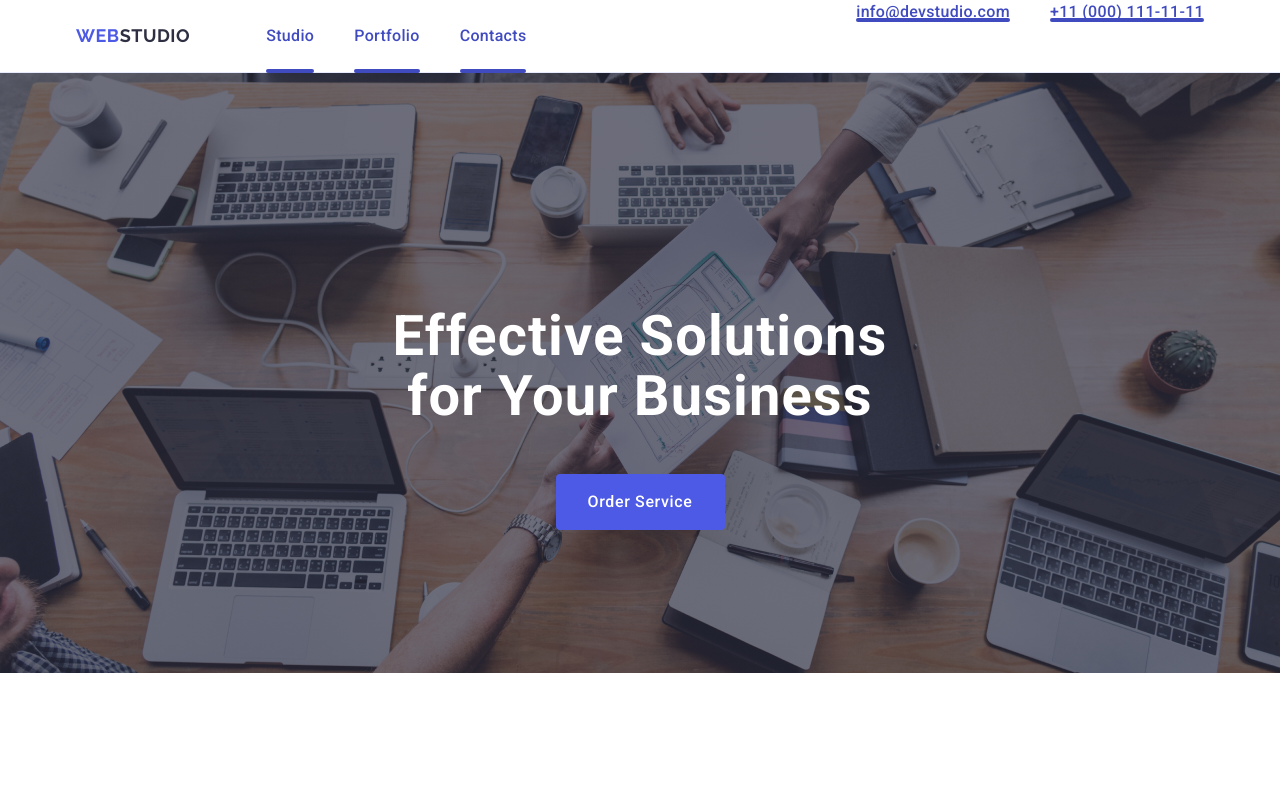
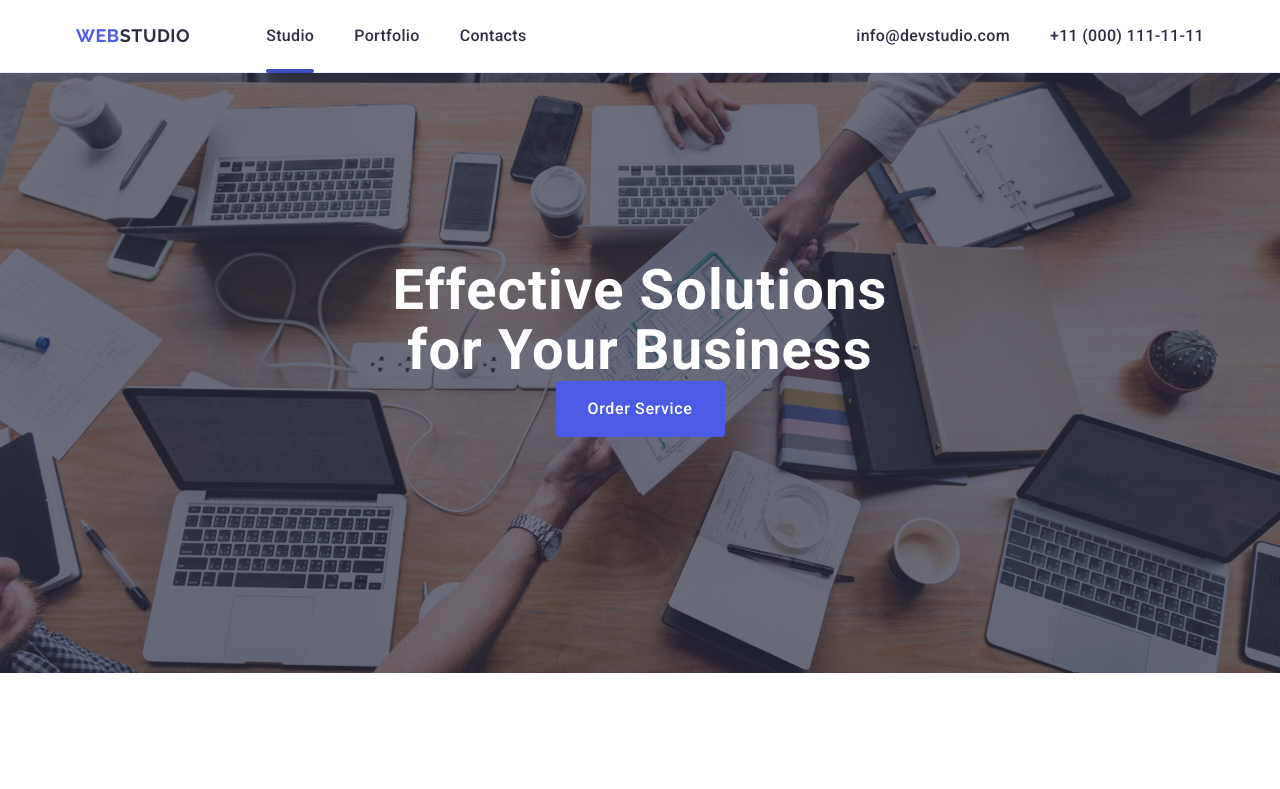
Before and after one commit to Dmytro-Petryk/goit-markup-hw-06, a plain HTML site: page index.html in a window 1280 px wide. Shown: the top 789 px of the page. Drawn offline with nearby package versions, Linux system fonts and the light colour scheme.

Commit message:
finish 2

```diff
--- a/css/style.css
+++ b/css/style.css
@@ -1,3 +1,6 @@
+* {
+  margin: 0;
+}
 body {
   font-family: "Roboto", sans-serif;
   color: #434455;
@@ -7,7 +10,6 @@
 a {
   text-decoration: none;
   cursor: pointer;
-  /* color: #2e2f42; */
   position: relative;
   color: #404bbf;
 }
@@ -75,11 +77,11 @@
   gap: 40px;
 }
 
-.navt .ulheader .tabq {
+.ulheader .tabq {
   padding: 24px 0;
   display: block;
   cursor: pointer;
-  color: #404bbf;
+  color: #2e2f42;
   transition: color 250ms cubic-bezier(0.4, 0, 0.2, 1);
   position: relative;
 }
@@ -300,7 +302,6 @@
 }
 
 .fotoul {
-  background-color: #ffffff;
   display: flex;
   gap: 24px;
   justify-content: center;
@@ -372,6 +373,7 @@
 }
 header div {
   display: flex;
+  align-items: center;
   width: 1158px;
   padding: 0 15px;
   margin: 0 auto;
@@ -438,8 +440,6 @@
 }
 
 .icon-tree {
-  height: 16px;
-  width: 16px;
   background: rgba(77, 90, 229, 1);
   fill: #f4f4fd;
 }
@@ -470,15 +470,11 @@
   display: flex;
   flex-direction: row;
   align-items: baseline;
-  margin-right: 120px;
 }
 footer .icon-color {
   padding: 0;
 }
-.footer-media {
-  padding-left: 120px;
-}
-.tabq::after {
+#caren::after {
   content: "";
   width: 100%;
   height: 4px;
@@ -488,7 +484,7 @@
   position: absolute;
   background-color: #404bbf;
 }
-.tabq:hover::after {
+#caren:hover::after {
   width: 100%;
   box-shadow: 0px 1px 6px rgba(46, 47, 66, 0.08),
     0px 1px 1px rgba(46, 47, 66, 0.16), 0px 2px 1px rgba(46, 47, 66, 0.08);
--- a/index.html
+++ b/index.html
@@ -29,7 +29,7 @@
             >Web<span class="logow">Studio</span></a
           >
           <ul class="ulheader">
-            <li><a class="tabq" href="./index.html">Studio</a></li>
+            <li><a class="tabq" id="caren" href="./index.html">Studio</a></li>
             <li><a class="tabq" href="">Portfolio</a></li>
             <li><a class="tabq" href="">Contacts</a></li>
           </ul>
```
